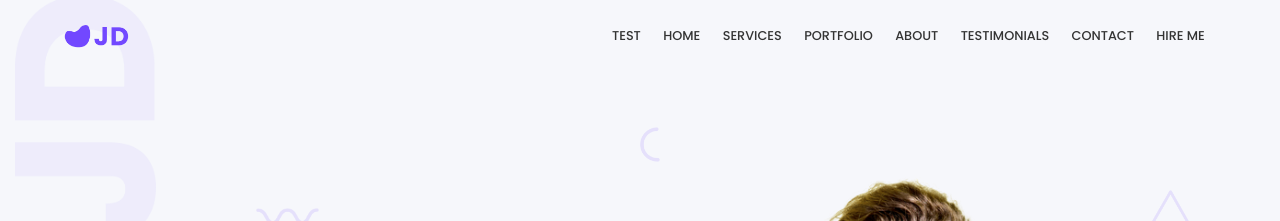
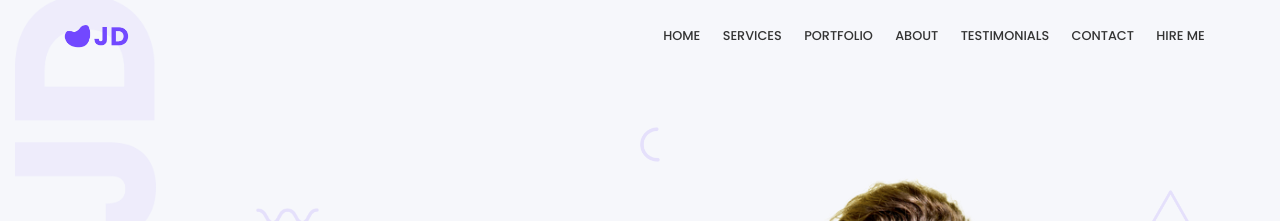
Before and after one commit to Gaboni-Dev/portfolyo, a Jekyll site: the page built from index.html, in a window 1280 px wide and 900 px high. Shown: the top 221 px of the window. Built offline with Jekyll 4.4.1, drawn with Linux system fonts in a browser that asks for light colours.

Commit message:
Update Nav “navigation”

```diff
--- a/_data/nav.yml
+++ b/_data/nav.yml
@@ -1,6 +1,4 @@
 items:
-  - text: Test
-    link: test
   - text: Home
     link: header
   - text: Services
```
